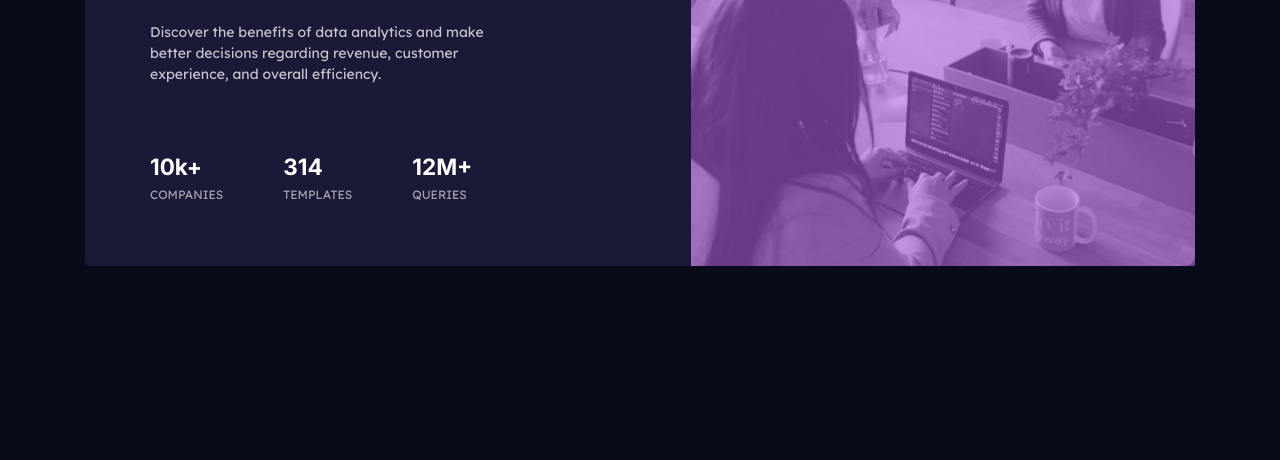
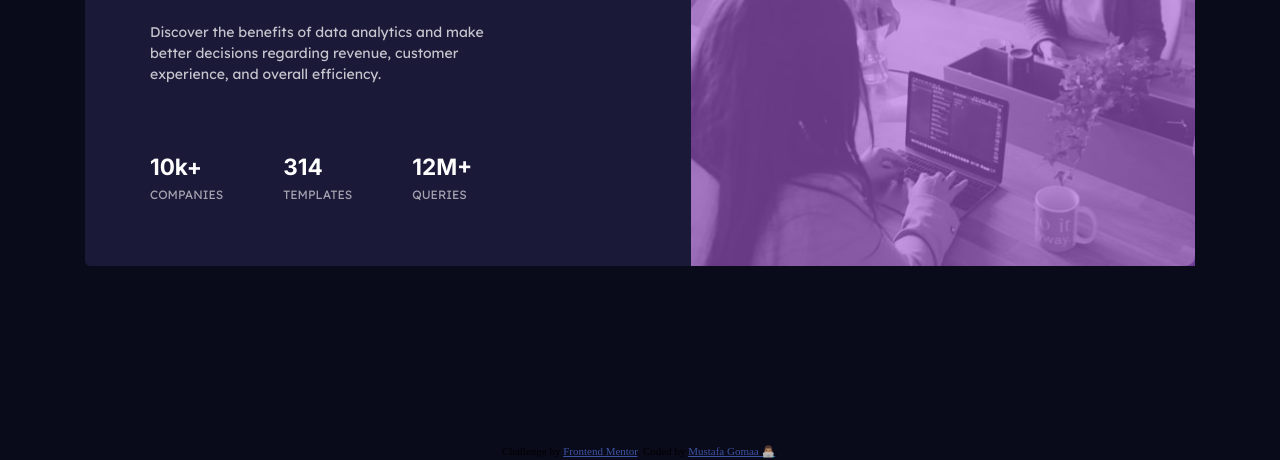
Before and after one commit to Mostafa-T/Stat-preview-card, a plain HTML site: page index.html in a window 1280 px wide. Shown: the part 357-817 px from the top of the page. Drawn offline with Linux system fonts and the light colour scheme.

Commit message:
Footer added

```diff
--- a/index.html
+++ b/index.html
@@ -10,11 +10,6 @@
 
   <title>Frontend Mentor | Stats preview card component</title>
 
-  <!-- Feel free to remove these styles or customise in your own stylesheet 👍
-  <style>
-    .attribution { font-size: 11px; text-align: center; }
-    .attribution a { color: hsl(228, 45%, 44%); }
-  </style> -->
 
   <!-- Styles 🎨 -->
   <link rel="stylesheet" href="./style.css">
@@ -53,21 +48,10 @@
   </div>
   <!-- End Main wrapper -->
 
-
-
-  <!-- Get insights that help your business grow.
-
-  Discover the benefits of data analytics and make better decisions regarding revenue, customer
-  experience, and overall efficiency.
-
-  10k+ companies
-  314 templates
-  12m+ queries -->
-
-  <!-- <div class="attribution">
+  <div class="attribution">
     Challenge by <a href="https://www.frontendmentor.io?ref=challenge" target="_blank">Frontend Mentor</a>.
-    Coded by <a href="#">Your Name Here</a>.
-  </div> -->
+    Coded by <a href="https://github.com/Mostafa-T">Mustafa Gomaa 👨🏽‍💻</a>.
+  </div>
 
   <!-- Scripts ⌨️ -->
   <script src="./main.js"></script>
--- a/style.css
+++ b/style.css
@@ -108,6 +108,10 @@ body {
 }
 
 
+/* Footer */
+.attribution { font-size: 11px; text-align: center; }
+.attribution a { color: hsl(228, 45%, 44%); }
+
 
 
 /* Custom Framewrok for responsivness */
@@ -159,6 +163,8 @@ body {
 }
 
 
+
+
 /* Media Query (Responsivness) */
 
 /* For mobile devices */
```
Also changed, not shown: 1 other file.
